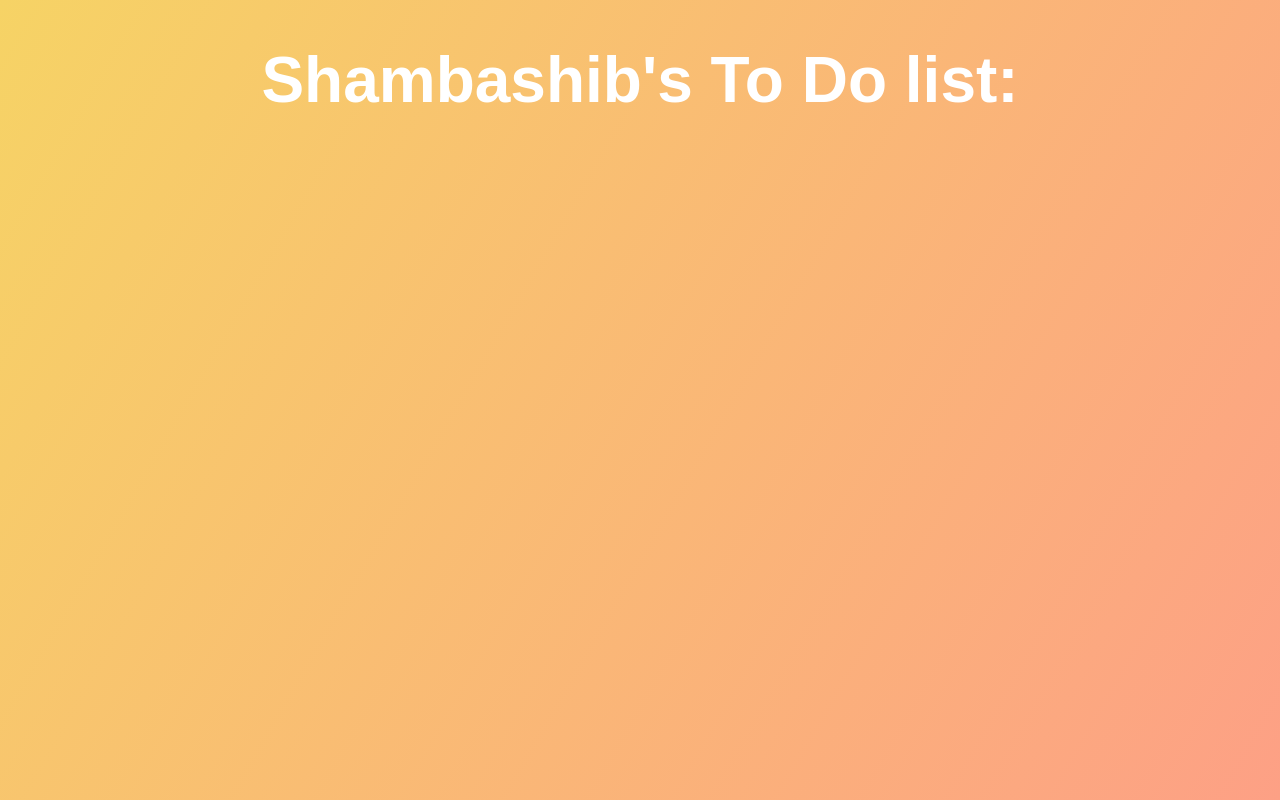
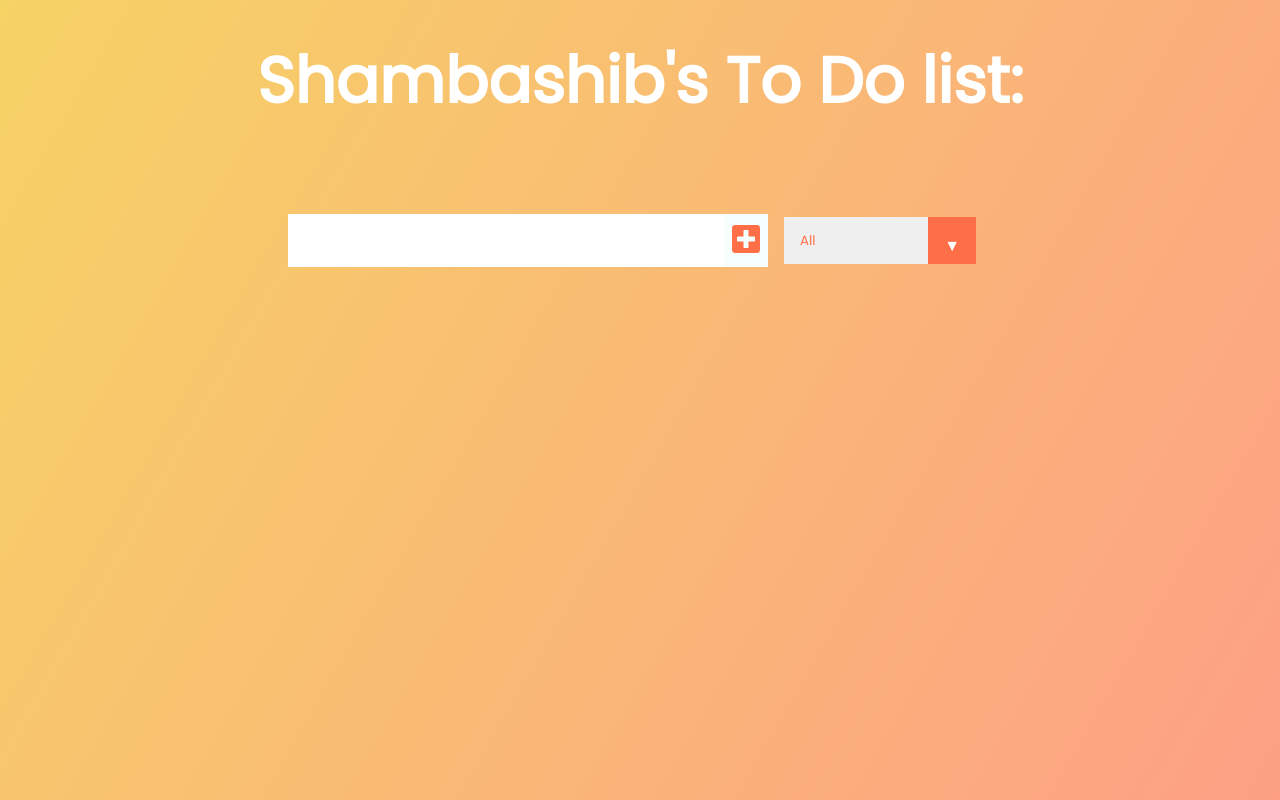
Before and after one commit to shambashib20/To-Do-App, a React (Create React App) app: page / in a window 1280 px wide. Built offline with nearby package versions, Linux system fonts and the light colour scheme.

Commit message:
total changes in the structuring.

```diff
--- a/public/index.html
+++ b/public/index.html
@@ -8,6 +8,16 @@
     <meta
       name="description"
       content="Web site created using create-react-app"
+    />
+    <link
+      href="https://fonts.googleapis.com/css?family=Poppins&display=swap"
+      rel="stylesheet"
+    />
+    <link
+      rel="stylesheet"
+      href="https://cdnjs.cloudflare.com/ajax/libs/font-awesome/5.12.1/css/all.min.css"
+      integrity="sha256-mmgLkCYLUQbXn0B1SRqzHar6dCnv9oZFPEC1g1cwlkk="
+      crossorigin="anonymous"
     />
     <link rel="apple-touch-icon" href="%PUBLIC_URL%/logo192.png" />
     <!--
--- a/src/App.js
+++ b/src/App.js
@@ -8,6 +8,7 @@
       <header>
         <h1>Shambashib's To Do list:</h1>
       </header>
+      <Form />
     </div>
 
 
--- a/src/components/Form.js
+++ b/src/components/Form.js
@@ -2,14 +2,16 @@
 
 
 const Form = () => {
+
+
     return(
         <form>
-            <input type="text" class="todo-input" />
-            <button class="todo-button" type="submit">
-                <i class="fas fa-plus-square"></i>
+            <input type="text" className="todo-input" />
+            <button className="todo-button" type="submit">
+                <i className="fas fa-plus-square"></i>
             </button>
-            <div class="select">
-                <select name="todos" class="filter-todo">
+            <div className="select">
+                <select name="todos" className="filter-todo">
                     <option value="all">All</option>
                     <option value="completed">Completed</option>
                     <option value="uncompleted">Uncompleted</option>
```
Also changed, not shown: 1 other file (tests, documents, lock files or other folders).
